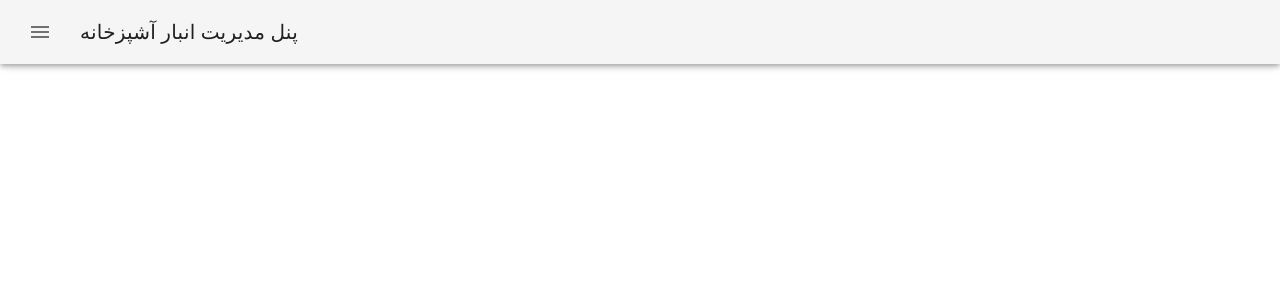
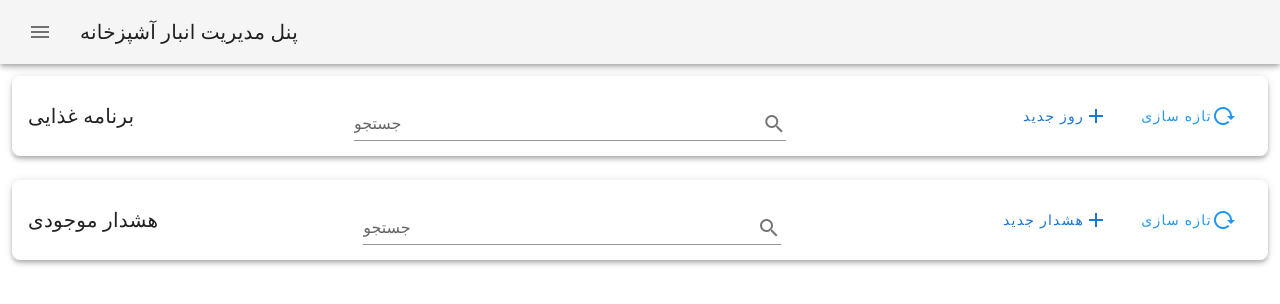
Before and after one commit to Ftmco/KitchenPanle, a Vue app: page /tabs/home in a window 1280 px wide. Shown: the top 304 px of the page. Built offline with nearby package versions, Linux system fonts and the light colour scheme; what mavon-editor would draw is missing.

Commit message:
Update HomePage.vue

```diff
--- a/src/pages/home/HomePage.vue
+++ b/src/pages/home/HomePage.vue
@@ -1,13 +1,18 @@
 <template>
-  <v-col cols="12"> </v-col>
+  <div>
+    <weekly-plan />
+    <inventory-alert />
+  </div>
 </template>
 
 <script lang="ts">
 import AppSparkline from "@/components/core/AppSparkline.vue";
+import InventoryAlert from "@/components/home/inventoryAlert.vue";
+import WeeklyPlan from "@/components/home/weeklyPlan.vue";
 import router from "@/router";
 import Vue from "vue";
 export default Vue.extend({
-  components: { AppSparkline },
+  components: { AppSparkline, WeeklyPlan, InventoryAlert },
 
   data: () => ({}),
 });
```
